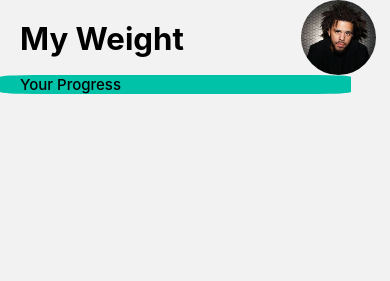
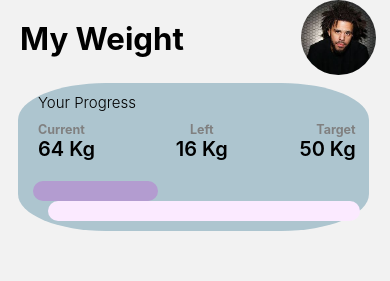
Before and after one commit to Ahmadhcs/fitness, a React Native app: screen /Weight in a window 390 px wide. Shown: the top 281 px of the page. Built offline with nearby package versions, Linux system fonts and the light colour scheme.

Commit message:
Weight progress bar added

```diff
--- a/package.json
+++ b/package.json
@@ -14,7 +14,7 @@
     "@react-navigation/native": "^6.1.6",
     "@react-navigation/native-stack": "^6.9.12",
     "expo": "^46.0.21",
-    "expo-status-bar": "~1.4.4",
+    "expo-status-bar": "~1.4.0",
     "react": "18.2.0",
     "react-bootstrap": "^2.7.4",
     "react-native": "0.71.8",
--- a/screens/Weight.js
+++ b/screens/Weight.js
@@ -1,8 +1,9 @@
 import React from "react";
-import { View, Text, TouchableOpacity, StyleSheet, Image} from "react-native";
+import { View, Text, TouchableOpacity, StyleSheet, Image, Animated} from "react-native";
 import { SafeAreaView } from "react-native-safe-area-context";
 import { Dimensions } from "react-native";
 import { useNavigation } from "@react-navigation/native";
+import { StatusBar } from 'expo-status-bar';
 
 const screenHeight = Dimensions.get("window").height;
 const screenWidth = Dimensions.get("window").width;
@@ -12,7 +13,9 @@ const goToWeight = () =>{
 }
 
 const weightTracking = () => {
+
   const navigation = useNavigation();
+
 
 
   return (
@@ -28,7 +31,34 @@ const weightTracking = () => {
 
     <View style={styles.progress}>
       <Text style={styles.progressText}>Your Progress</Text>
+      <View style={styles.goalWeight}>
+        <View style={styles.goalCurrent}>
+          <Text style={styles.goalTitle}>Current</Text>
+          <Text style={styles.goalActual}>64 Kg</Text>
+        </View>
+
+        <View style={styles.goalLeft}>
+          <Text style={styles.goalTitle}>Left</Text>
+          <Text style={styles.goalActual}>16 Kg</Text>
+        </View>
+
+        <View style={styles.goalTarget}>
+          <Text style={[styles.goalTitle, {textAlign: "right"}]}>Target</Text>
+          <Text style={[styles.goalActual, {textAlign: "right"}]}>50 Kg</Text>
+        </View>
+
+
+
+
+      </View>
+      <View style={styles.bar}>
+
+      <View style={styles.bottomBar}></View>
+      <View style={styles.actualBar}></View>
+
+      </View>
     </View>
+
 
 
       <TouchableOpacity style={styles.button}>
@@ -80,15 +110,83 @@ const styles = StyleSheet.create({
 
   },
   progress:{
-    backgroundColor: "#00C2A8",
+    backgroundColor: "#ADC5CF",
     width: screenWidth * 0.9,
-    borderRadius: "10%"
+    height: screenHeight * 0.175,
+    marginLeft: 18, //add more accurate using screen
+    borderRadius: "25%",
+    opacity: 1,
+    marginVertical: 8
   },
   progressText:{
     marginLeft: 20,
+    marginTop: 10,
     fontSize: 15,
-    fontWeight: "500"
-  }
+    fontWeight: "300",
+
+  },
+  goalWeight:{
+    flexDirection: 'row',
+    paddingLeft: 20,
+    paddingTop: 10,
+    width: '100%'
+
+  },
+  goalTitle:{
+    color: 'gray',
+    fontSize: 12.5,
+    fontWeight: 'bold',
+
+
+  },
+  goalActual:{
+    fontSize: 20,
+    fontWeight: '600'
+  },
+  goalCurrent:{
+    width: '33%',
+
+  },
+  goalLeft:{
+    width: '33%',
+    justifyContent: 'center', alignItems: 'center'
+
+
+
+  },
+  goalTarget:{
+    width: '33%',
+    paddingRight: 10,
+
+  },
+  bar:{
+    position: "relative",
+    paddingTop: 20,
+    paddingLeft: 15
+
+
+   },
+  bottomBar:{
+    width: screenWidth * 0.8,
+    height: 20,
+    borderRadius: 20,
+    backgroundColor: '#FBEAFF',
+    marginTop: 20,
+    marginLeft:15,
+    position: 'absolute'
+
+
+    },
+  actualBar:{
+    width: (screenWidth * 0.8) * (90 - 50  )/100 , // Will be an equation of how much -- (o)
+    height: 20,
+    borderRadius: 20,
+    backgroundColor: '#B39CD0',
+
+
+  },
+
+
 })
 
 
```
Also changed, not shown: 1 other file (tests, documents, lock files or other folders).
